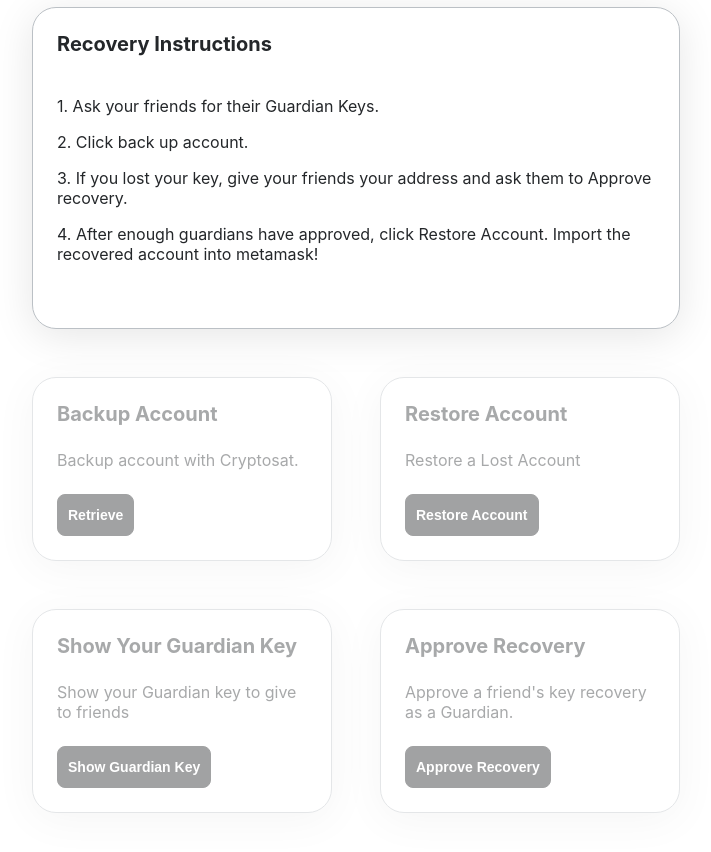
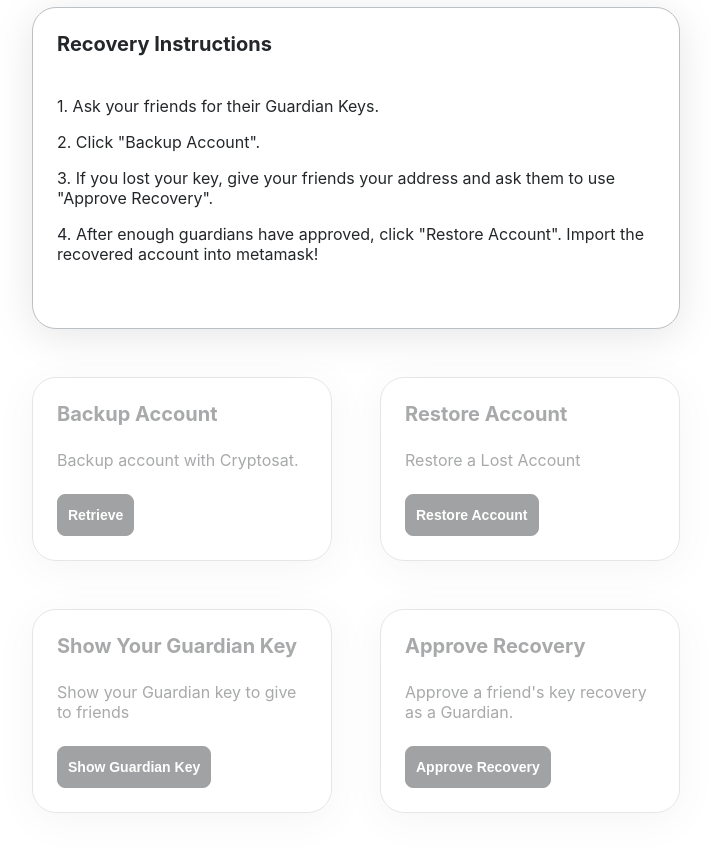
Before and after one commit to cryptosat/satlock, a Gatsby site in the folder packages/site/: page / in a window 1280 px wide. Shown: the part 860-1712 px from the top of the page, without its empty margins (284-995 px from the left). Built offline with nearby package versions, Linux system fonts and the light colour scheme; Gatsby itself is replaced by a stand-in of ours.

Commit message:
Updated step-by-step instrucions on Dapp

```diff
--- a/packages/site/src/pages/index.tsx
+++ b/packages/site/src/pages/index.tsx
@@ -208,14 +208,14 @@ const Index = () => {
             description: (
               <div>
                 <p>1. Ask your friends for their Guardian Keys.</p>
-                <p>2. Click back up account.</p>
+                <p>2. Click "Backup Account".</p>
                 <p>
                   3. If you lost your key, give your friends your address and
-                  ask them to Approve recovery.
+                  ask them to use "Approve Recovery".
                 </p>
                 <p>
-                  4. After enough guardians have approved, click Restore
-                  Account. Import the recovered account into metamask!
+                  4. After enough guardians have approved, click "Restore
+                  Account". Import the recovered account into metamask!
                 </p>
               </div>
             ),
```
